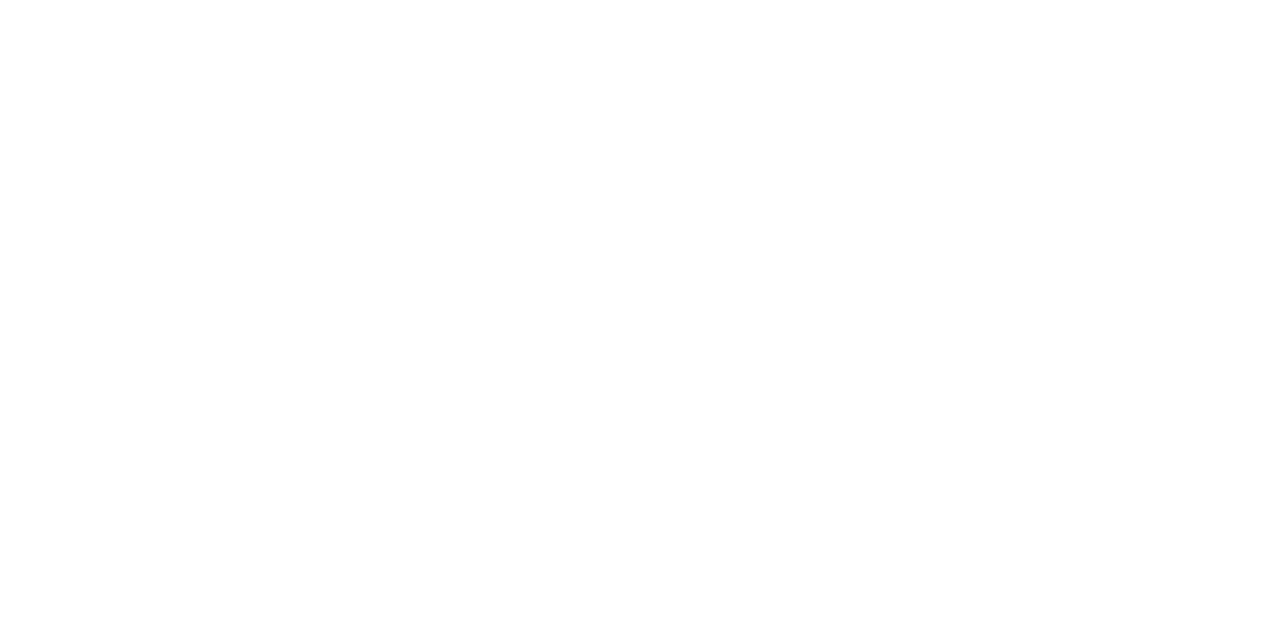
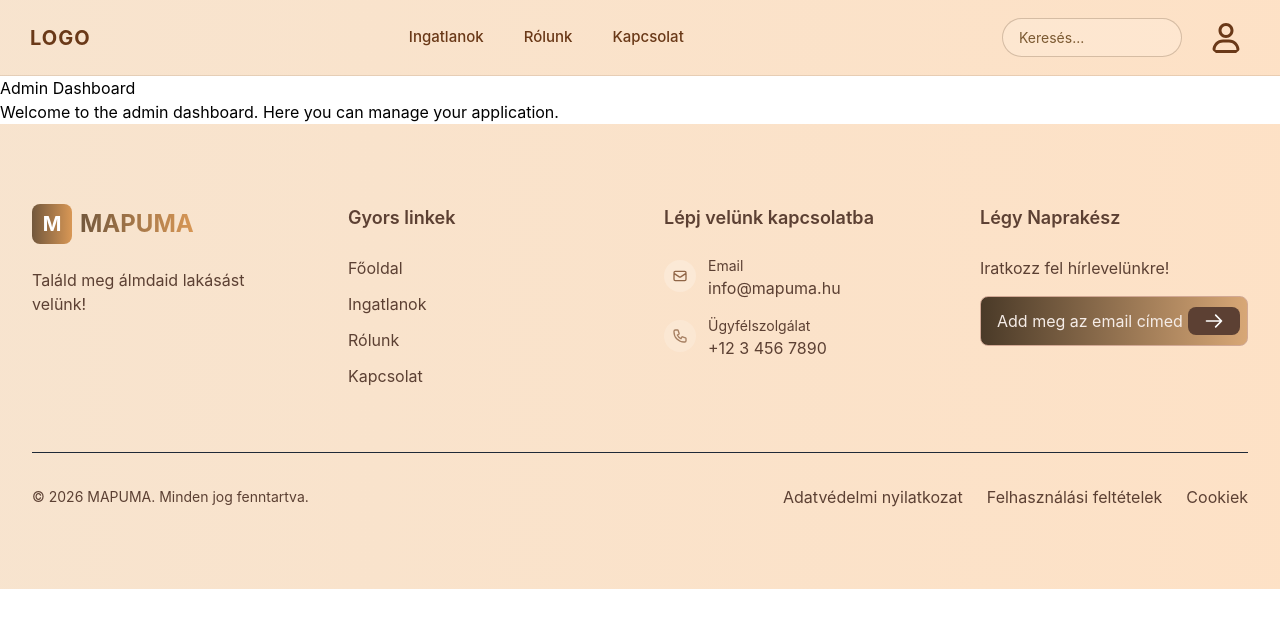
Before and after one commit to martonfalvai/szakdoga, a React (Create React App) app in the folder frontend/: page /admin in a window 1280 px wide. Before the commit this address had no page. Shown: the top 628 px of the page. Built offline with nearby package versions, Linux system fonts and the light colour scheme.

Commit message:
admin, apartment page

```diff
--- a/frontend/src/App.tsx
+++ b/frontend/src/App.tsx
@@ -3,6 +3,8 @@
 import Home from "./Pages/Home";
 import Login from "./Pages/Login";
 import Register from "./Pages/Register";
+import Apartment from "./Pages/Apartment";
+import Admin from "./Pages/Admin";
 
 const App = () => (
   <BrowserRouter>
@@ -12,8 +14,10 @@
         <Route path="apartments" element={<div>Ingatlanok oldal</div>} />
         <Route path="about" element={<div>Rólunk oldal</div>} />
         <Route path="contact" element={<div>Kapcsolat oldal</div>} />
-        <Route path="login" element={<Login />}/>
-        <Route path="register" element={<Register/>} />
+        <Route path="login" element={<Login />} />
+        <Route path="register" element={<Register />} />
+        <Route path="admin" element={<Admin />} />
+        <Route path="apartment" element={<Apartment />} />
       </Route>
     </Routes>
   </BrowserRouter>
--- /dev/null
+++ b/frontend/src/Pages/Admin.tsx
@@ -0,0 +1,12 @@
+import React from "react";
+
+const Admin: React.FC = () => {
+  return (
+    <div>
+      <h1>Admin Dashboard</h1>
+      <p>Welcome to the admin dashboard. Here you can manage your application.</p>
+    </div>
+  );
+}
+
+export default Admin;
--- /dev/null
+++ b/frontend/src/Pages/Apartment.tsx
@@ -0,0 +1,10 @@
+import React from 'react';
+
+const Apartment: React.FC = () => {
+  return <div>
+    <h1>Apartment Details</h1>
+    <p>dfsdfsfs</p>
+  </div>;
+}
+
+export default Apartment;
--- a/frontend/src/Pages/Login.tsx
+++ b/frontend/src/Pages/Login.tsx
@@ -11,7 +11,7 @@
   };
 
   return (
-    <div className="relative flex min-h-screen items-center justify-center bg-gradient-to-r from-[#ffffffd9] to-[#ffffffd9] px-4 py-12 py-12 overflow-y-auto">
+    <div className="relative flex min-h-screen items-center justify-center bg-gradient-to-r from-[#ffffffd9] to-[#ffffffd9] px-4 py-12 overflow-y-auto">
       <div className="absolute inset-0 overflow-hidden pointer-events-none">
         <div className="absolute -top-32 -left-20 w-[600px] h-64 bg-[#edc59d]/30 rounded-[100%]" />
         <div className="absolute -top-20 left-40 w-[500px] h-56 bg-[#d2a995]/25 rounded-[100%]" />
```
